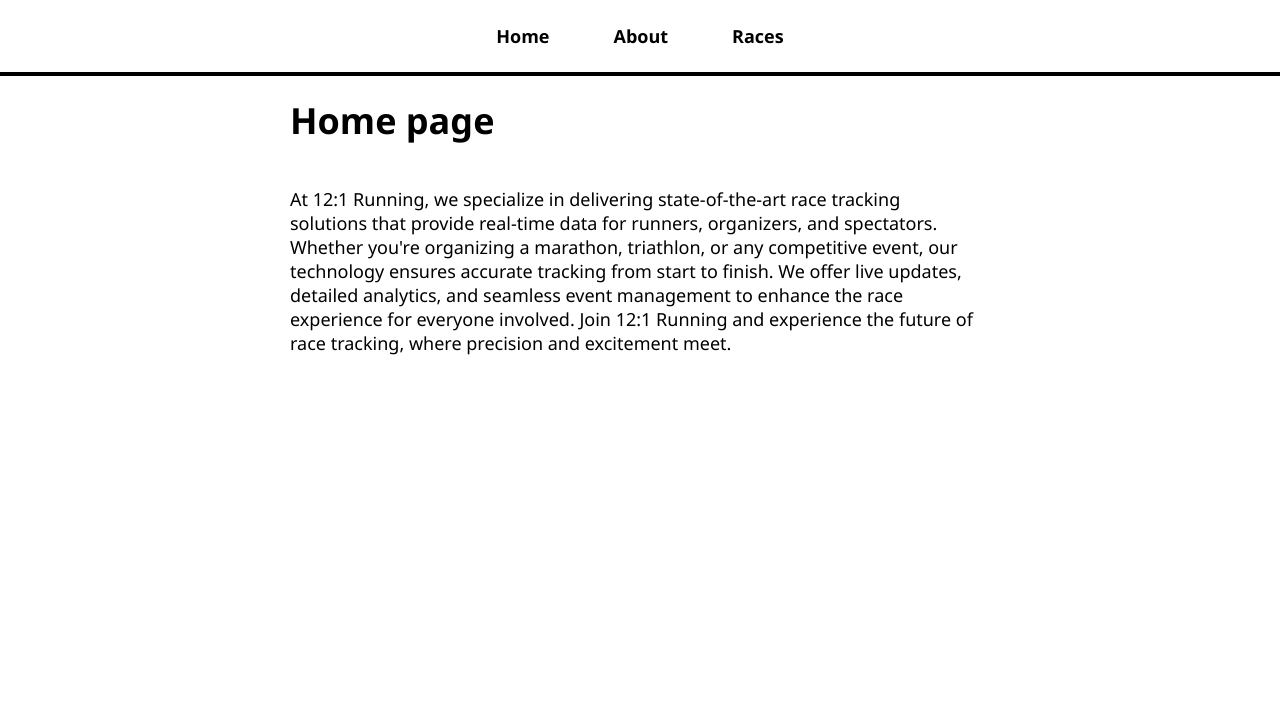
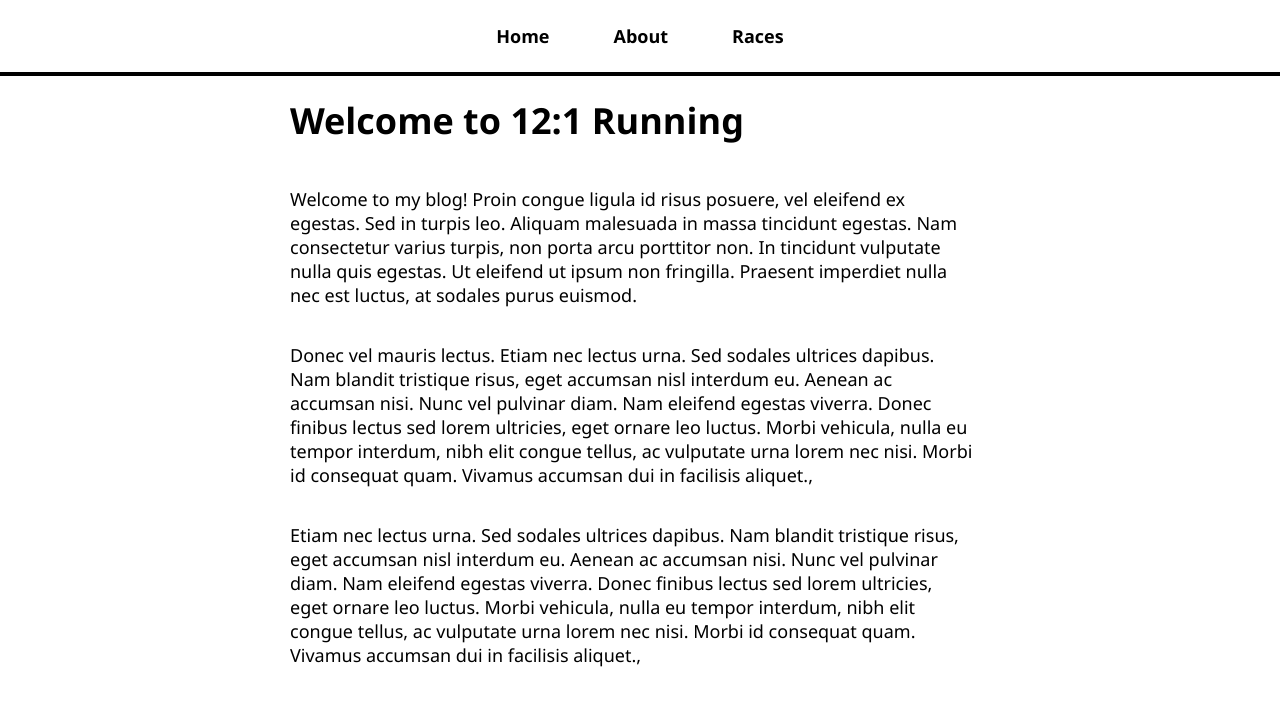
Before and after one commit to lacey-griffith/race-tracker, a React (Create React App) app: page / in a window 1280 px wide. Shown: the top 706 px of the page. Built offline with nearby package versions, Linux system fonts and the light colour scheme.

Commit message:
adding not found page

```diff
--- a/src/App.js
+++ b/src/App.js
@@ -1,12 +1,12 @@
 import './App.css';
 import { BrowserRouter, Routes, Route } from 'react-router-dom';
-
 import NavBar from './NavBar';
 import HomePage from './pages/HomePage';
 import AboutPage from './pages/AboutPage';
 import RacePage from './pages/RacePage';
 import RacesListPage from './pages/RacesListPage';
 import RunnerPage from './pages/RunnerPage';
+import NotFoundPage from './pages/notFoundpage';
 
 function App() {
   return (
@@ -20,6 +20,7 @@
           <Route path='/races/:raceId' element={<RacePage/>}/>
           <Route path='/races/:raceId/:runnerId' element={<RunnerPage/>}/>
           <Route path='/races' element={<RacesListPage/>}/>
+          <Route path="*" element={<NotFoundPage/>}/>
         </Routes>
         </div>
     </div>
--- a/src/pages/AboutPage.js
+++ b/src/pages/AboutPage.js
@@ -1,6 +1,27 @@
 const AboutPage = () => {
     return (
+        <>
         <h1>About</h1>
+        <h3>Our Mission</h3>
+        <p>
+            Donec vel mauris lectus. Etiam nec lectus urna. Sed sodales ultrices dapibus.
+            Nam blandit tristique risus, eget accumsan nisl interdum eu. Aenean ac accumsan
+            nisi. Nunc vel pulvinar diam. Nam eleifend egestas viverra. Donec finibus lectus
+            sed lorem ultricies, eget ornare leo luctus. Morbi vehicula, nulla eu tempor
+            interdum, nibh elit congue tellus, ac vulputate urna lorem nec nisi. Morbi id
+            consequat quam. Vivamus accumsan dui in facilisis aliquet.,
+        </p>
+
+        <h3>Contact Us</h3>
+        <p>
+            Etiam nec lectus urna. Sed sodales ultrices dapibus.
+            Nam blandit tristique risus, eget accumsan nisl interdum eu. Aenean ac accumsan
+            nisi. Nunc vel pulvinar diam. Nam eleifend egestas viverra. Donec finibus lectus
+            sed lorem ultricies, eget ornare leo luctus. Morbi vehicula, nulla eu tempor
+            interdum, nibh elit congue tellus, ac vulputate urna lorem nec nisi. Morbi id
+            consequat quam. Vivamus accumsan dui in facilisis aliquet.,
+        </p>
+        </>
     )
 }
 
--- a/src/pages/HomePage.js
+++ b/src/pages/HomePage.js
@@ -1,11 +1,32 @@
 const HomePage = () => {
     return (
         <>
-        <h1>Home page</h1>
-        <p>At 12:1 Running, we specialize in delivering state-of-the-art race tracking solutions that provide real-time data for runners,
-            organizers, and spectators. Whether you're organizing a marathon, triathlon, or any competitive event, our technology ensures
-            accurate tracking from start to finish. We offer live updates, detailed analytics, and seamless event management to enhance the race
-            experience for everyone involved. Join 12:1 Running and experience the future of race tracking, where precision and excitement meet.</p>
+        <h1>Welcome to 12:1 Running</h1>
+        <p>
+            Welcome to my blog! Proin congue
+            ligula id risus posuere, vel eleifend ex egestas. Sed in turpis leo.
+            Aliquam malesuada in massa tincidunt egestas. Nam consectetur varius turpis,
+            non porta arcu porttitor non. In tincidunt vulputate nulla quis egestas. Ut
+            eleifend ut ipsum non fringilla. Praesent imperdiet nulla nec est luctus, at
+            sodales purus euismod.
+        </p>
+        <p>
+            Donec vel mauris lectus. Etiam nec lectus urna. Sed sodales ultrices dapibus.
+            Nam blandit tristique risus, eget accumsan nisl interdum eu. Aenean ac accumsan
+            nisi. Nunc vel pulvinar diam. Nam eleifend egestas viverra. Donec finibus lectus
+            sed lorem ultricies, eget ornare leo luctus. Morbi vehicula, nulla eu tempor
+            interdum, nibh elit congue tellus, ac vulputate urna lorem nec nisi. Morbi id
+            consequat quam. Vivamus accumsan dui in facilisis aliquet.,
+        </p>
+        <p>
+            Etiam nec lectus urna. Sed sodales ultrices dapibus.
+            Nam blandit tristique risus, eget accumsan nisl interdum eu. Aenean ac accumsan
+            nisi. Nunc vel pulvinar diam. Nam eleifend egestas viverra. Donec finibus lectus
+            sed lorem ultricies, eget ornare leo luctus. Morbi vehicula, nulla eu tempor
+            interdum, nibh elit congue tellus, ac vulputate urna lorem nec nisi. Morbi id
+            consequat quam. Vivamus accumsan dui in facilisis aliquet.,
+        </p>
+
             </>
     )
 }
--- a/src/pages/RacePage.js
+++ b/src/pages/RacePage.js
@@ -1,10 +1,15 @@
 import { useParams, Link } from "react-router-dom";
 import races from './race-content';
 import RunnersList from "../components/RunnersList";
+import NotFoundPage from "./notFoundpage";
 
 const RacePage = () => {
     const {raceId,runnerId} = useParams();
     const race = races.find(race => race.race_event_id === raceId);
+
+    if(!race){
+        return <NotFoundPage/>
+    }
 
     return (
         <>
--- a/src/pages/RunnerPage.js
+++ b/src/pages/RunnerPage.js
@@ -1,5 +1,6 @@
 import { useParams, Link } from "react-router-dom";
 import races from './race-content';
+import NotFoundPage from "./notFoundpage";
 
 const RunnerPage = () => {
     const {raceId, runnerId} = useParams();
@@ -12,14 +13,20 @@
         return participant ? { ...race, participant } : null;
     }).filter(race => race !== null);
 
+    if(!runner){
+        return <NotFoundPage/>
+    }
+
     return (
         <>
         <h1>{runner.participant_name}</h1>
+        <h6>Total Races: {participantRaceInfo.length}</h6>
+
         <div className='race-list d-flex flex-col'>
         {participantRaceInfo.map((o,i) =>
         <div className='race-item' key={i}>
             <Link key={o.race_event_id} to={`/races/${race.race_event_id}`}>
-            <p classsName='race-list-item'>{o.race_name}</p>
+            <p classsname='race-list-item'>{o.race_name}</p>
             </Link>
         </div>
         )}
--- /dev/null
+++ b/src/pages/notFoundpage.js
@@ -0,0 +1,7 @@
+const notFoundPage = () => (
+    (
+        <h1>404: Page Not Found</h1>
+    )
+)
+
+export default notFoundPage;
```
Also changed, not shown: src/notFoundpage.js (deleted).
